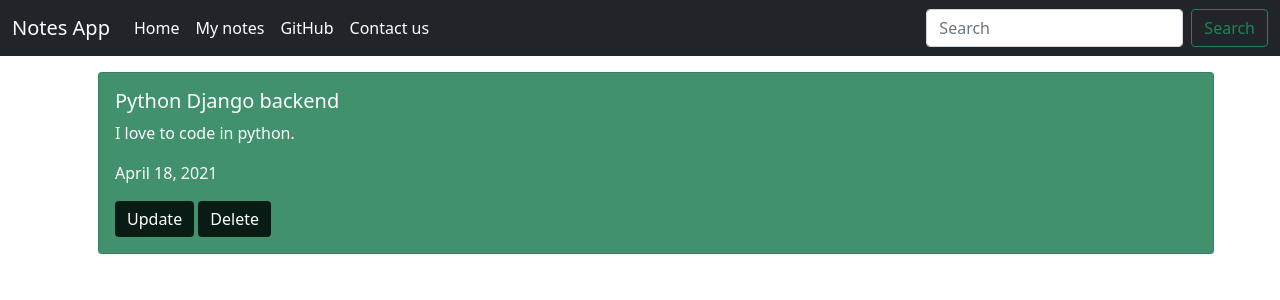
After one commit to Aman16-ai/CloudNote-Django, a Django app: template home/templates/search.html in a window 1280 px wide. The commit adds this page. Shown: the top 300 px of the page. Run offline with Django 3.2, Linux system fonts and the light colour scheme; the template is opened without the code that fills it: values that come from a table or form of the project are taken from there, others are empty; data comes from the database, SQL or seed files in the repository; both versions use the stored data as it was after the commit.

Commit message:
adding upate functionality and search functionality

```diff
--- a/home/templates/allnotes.html
+++ b/home/templates/allnotes.html
@@ -29,5 +29,7 @@
         </div>
 
     {% endfor %}
+
 </div>
+
 {% endblock body %}
--- a/home/templates/base.html
+++ b/home/templates/base.html
@@ -28,7 +28,7 @@
                         <a class="nav-link active" aria-current="page" href="/">Home</a>
                     </li>
                     <li class="nav-item">
-                        <a class="nav-link active" aria-current="page" href="notes/">My notes</a>
+                        <a class="nav-link active" aria-current="page" href="{% url 'notes' %}">My notes</a>
                     </li>
                     <li class="nav-item">
                         <a class="nav-link active" aria-current="page" href="github/">GitHub</a>
@@ -39,8 +39,9 @@
 
 
                 </ul>
-                <form class="d-flex">
-                    <input class="form-control me-2" type="search" placeholder="Search" aria-label="Search">
+                <form action="{% url 'search' %}" method = "POST" class="d-flex">
+                    {% csrf_token %}
+                    <input class="form-control me-2" type="search" placeholder="Search" name="searchnote" aria-label="Search">
                     <button class="btn btn-outline-success" type="submit">Search</button>
                 </form>
             </div>
--- /dev/null
+++ b/home/templates/search.html
@@ -0,0 +1,24 @@
+{% extends 'base.html' %}
+{% block body %}
+
+<div class="container">
+    <div id="allnotes">
+        <div class="card " style="width: 100%; margin:1rem; background-color:#40916c; color:white;" >
+            <div class="card-body">
+            <h5 class="card-title">{{note.title}}</h5>
+            <p class="card-text">{{note.body}}</p>
+            <p>{{note.date}}</p>
+            <form action="{% url 'update' note.id %}" method="post" style="display: inline;">
+                {% csrf_token %}
+                <!-- <a style="background-color:#081c15; border:none;" href="#" class="btn btn-primary">Delete</a> -->
+                <button id="btnUpdate" type="submit" style="background-color: #081c15; border:none;" class="btn btn-primary" >Update</button>
+            </form>
+            <form action="{% url 'delete' note.id %}" method="post" style="display: inline;">
+                {% csrf_token %}
+                <!-- <a style="background-color:#081c15; border:none;" href="#" class="btn btn-primary">Delete</a> -->
+                <button id="btnDelete" type="submit" style="background-color: #081c15; border:none;" class="btn btn-primary">Delete</button>
+            </form>
+        </div>
+    </div>
+</div>
+{% endblock body %}
--- a/home/urls.py
+++ b/home/urls.py
@@ -4,8 +4,10 @@ from home import views
 
 urlpatterns = [
     path('',views.index,name="home"),
-    path("notes/",views.about, name="about"),
+    path("notes/",views.about, name="notes"),
     path('delete/<int:id>',views.delete,name= "delete"),
-    path('update/<int:id>',views.update,name = "update")
-    # path("noteSubmit/",views.noteSubmit,name='notesubmit')
+    path('update/<int:id>',views.update,name = "update"),
+    path('edit/<int:id>',views.edit,name = "edit"),
+    path('back/',views.back,name="back"),
+    path('search/',views.search,name="search")
 ]
```
Also changed, not shown: home/templates/update.html (added, +29 -0 lines), home/views.py (+25 -3 lines), db.sqlite3.
